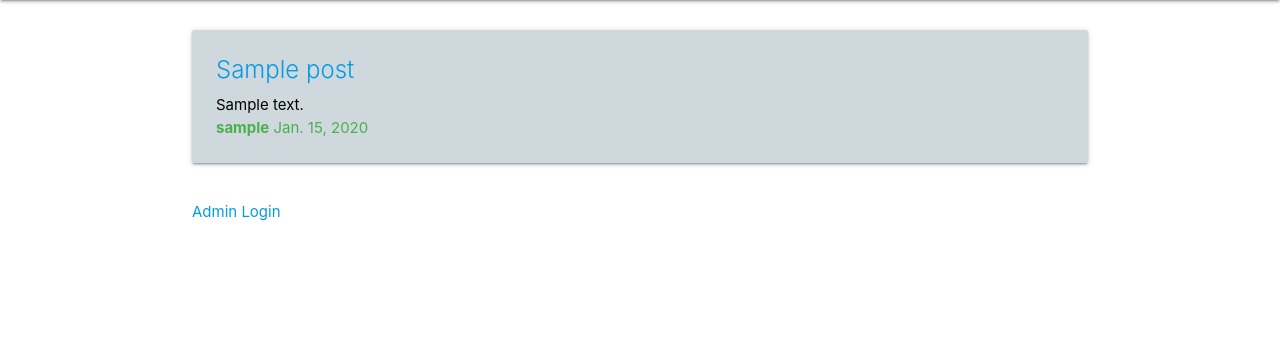
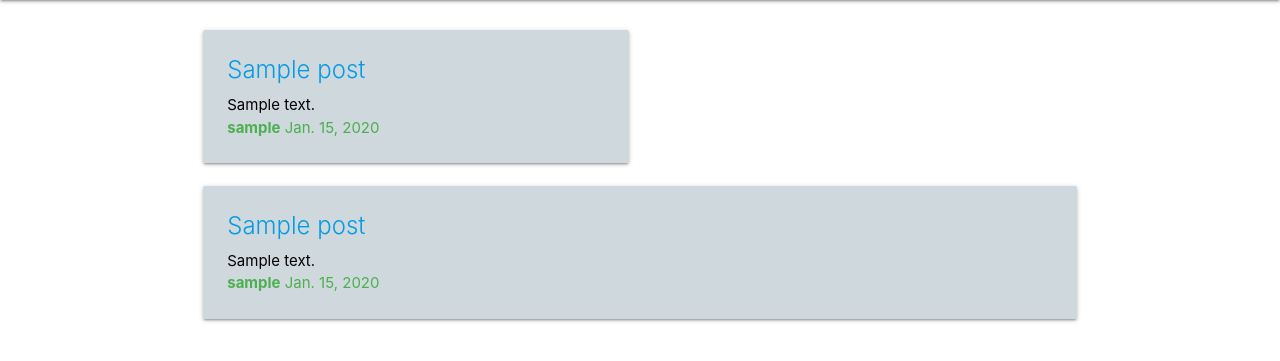
Before and after one commit to saadat99/medium, a Django app: page /posts/ in a window 1280 px wide. Shown: the part 64-425 px from the top of the page. Run offline with Django 3.2, Linux system fonts and the light colour scheme; tables that the repository leaves empty hold one stand-in row (values such as "Sample post"); some libraries are stand-ins or nearby versions.

Commit message:
Added random post section

```diff
--- a/posts/templates/posts/index.html
+++ b/posts/templates/posts/index.html
@@ -1,7 +1,9 @@
 {% extends "posts/layout.html" %}
 
 {% block content %}
-        {% for post in posts %}
+    <div class="row">
+        {% for post in rand_posts %}
+        <div class="col m6">
             <div class="card blue-grey lighten-4">
                 <div class="card-content black-text">
                     <a href="/posts/details/{{post.id}}">
@@ -13,10 +15,24 @@
                     </a>
                     <span class="green-text">{{ post.created_at|date }}</span>
                 </div>
-            <!-- <div class="card-action">
-                <a href="/posts/details/{{post.id}}">Read more</a>
-            </div> -->
+            </div>
         </div>
         {% endfor %}
-
+        {% for post in posts %}
+        <div class="col m12">
+            <div class="card blue-grey lighten-4">
+                <div class="card-content black-text">
+                    <a href="/posts/details/{{post.id}}">
+                        <span class="card-title">{{ post.title }}</span>
+                    </a>
+                    <p>{{ post.body | truncatechars:100 | safe }}</p>
+                    <a href="/accounts/profile/{{post.user.username}}">
+                        <span class="green-text" style="font-weight: bold;">{{ post.user.username }}</span>
+                    </a>
+                    <span class="green-text">{{ post.created_at|date }}</span>
+                </div>
+            </div>
+        </div>
+        {% endfor %}
+    </div>
 {% endblock %}
--- a/posts/templates/posts/layout.html
+++ b/posts/templates/posts/layout.html
@@ -21,7 +21,7 @@
 
         {% endblock %}
         <br>
-        <a href="/admin" style="display:block">Admin Login</a>
+        <!-- <a href="/admin" style="display:block">Admin Login</a> -->
     </div>
     <!-- Compiled and minified JavaScript -->
     <script src="https://cdnjs.cloudflare.com/ajax/libs/materialize/1.0.0/js/materialize.min.js"></script>
--- a/posts/views.py
+++ b/posts/views.py
@@ -10,15 +10,19 @@ from .forms import PostForm
 from django.shortcuts import get_object_or_404
 from django.contrib.auth.decorators import login_required
 from django.contrib.auth.models import User
+import random
+from django.db.models.aggregates import Count
 
 
 # Create your views here.
 def index(request):
     # return HttpResponse('HELLO')
     posts = Posts.objects.all().order_by('-created_at')[:10]
+    # Could slow database
+    rand_posts = Posts.objects.all().order_by('?')[:2]
     context = {
-        'title' : 'Latest Posts',
-        'posts' : posts
+        'posts': posts,
+        'rand_posts': rand_posts
     }
 
     return render(request, 'posts/index.html', context)
```
Lines whose indentation alone changed are shown as unchanged.
